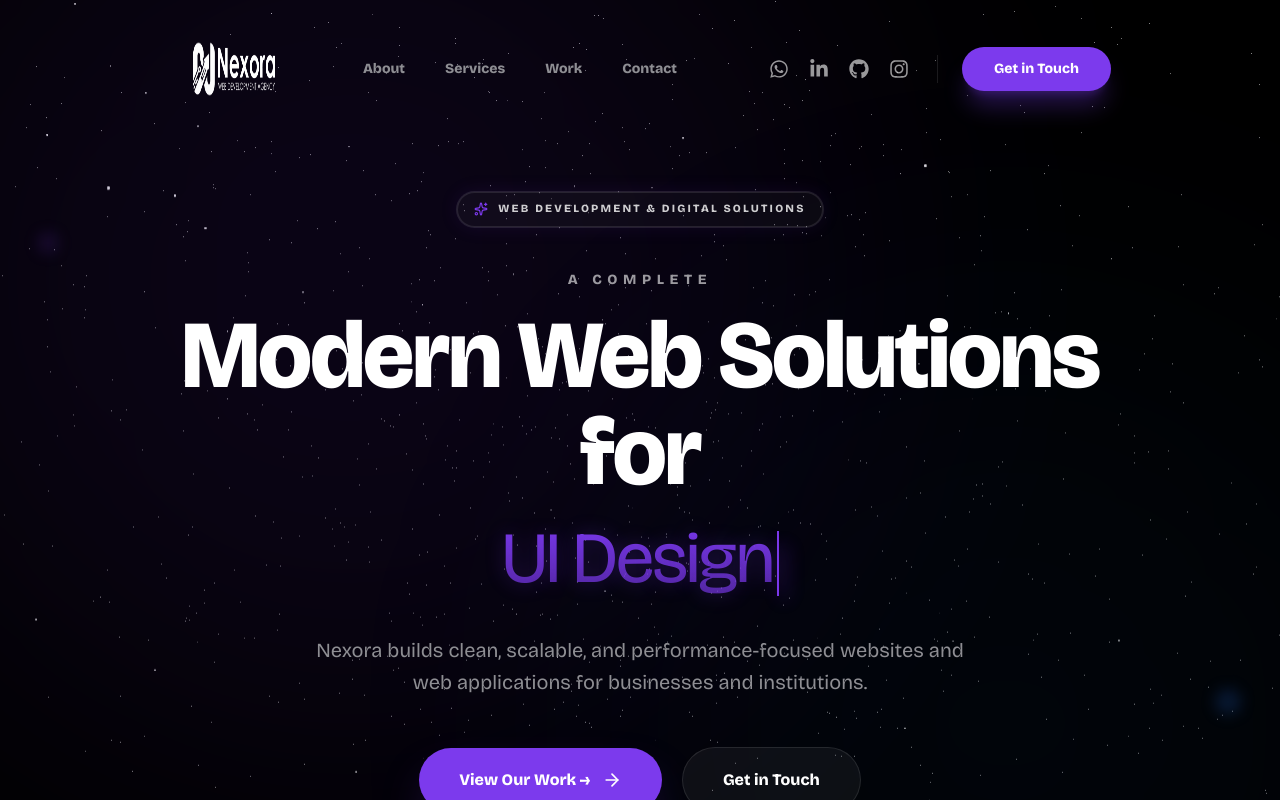
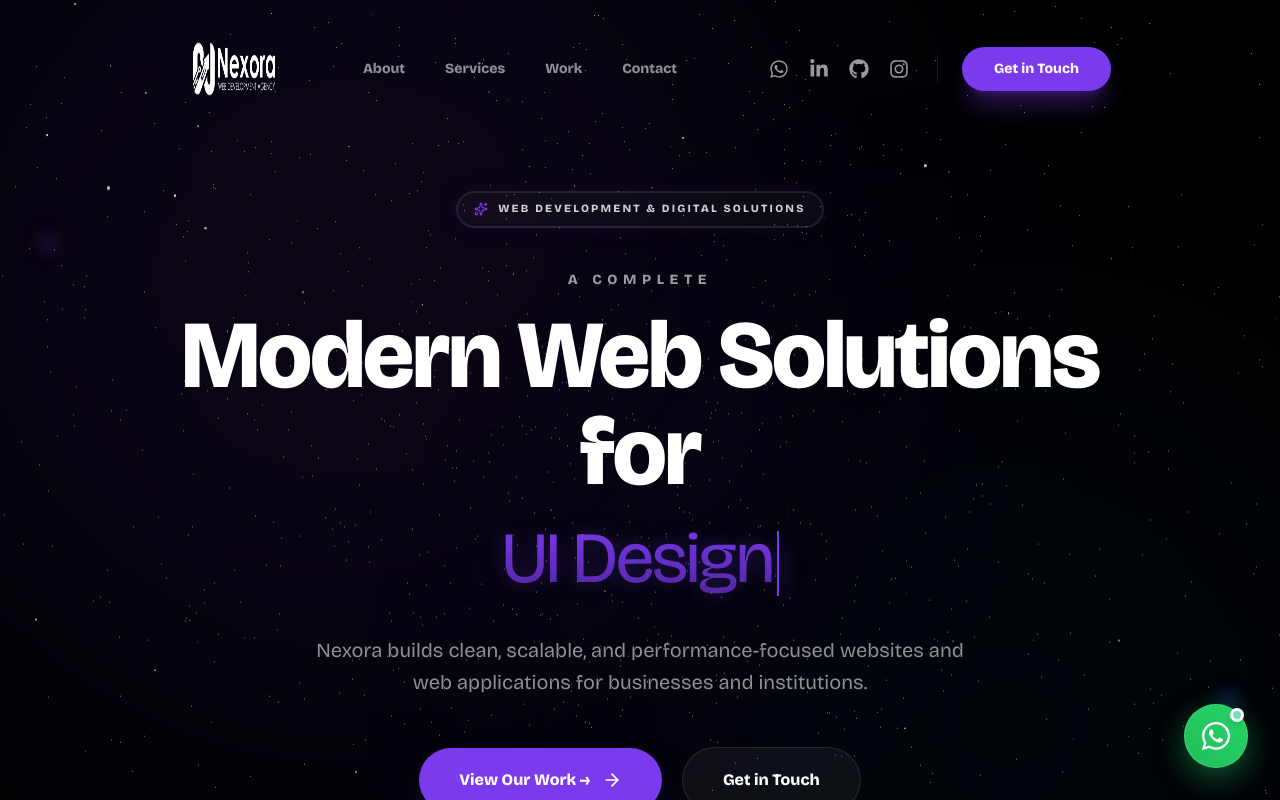
Before and after one commit to navaneethpv/nexora-agency, a Next.js app: page / in a window 1280 px wide. Shown: the top 800 px of the page. Built offline with nearby package versions, Linux system fonts and the light colour scheme.

Commit message:
feat: Add a floating WhatsApp component and integrate it into the main page.

```diff
--- a/src/app/page.tsx
+++ b/src/app/page.tsx
@@ -13,6 +13,7 @@ import FAQ from "@/components/FAQ";
 import Footer from "@/components/Footer";
 import ScrollReveal from "@/components/ScrollReveal";
 import ShinyText from "@/components/ShinyText";
+import FloatingWhatsApp from "@/components/FloatingWhatsApp";
 import Image from "next/image";
 import { ExternalLink } from "lucide-react";
 import { FaReact, FaNodeJs, FaFigma } from "react-icons/fa";
@@ -244,6 +245,7 @@ export default function Home() {
         <FAQ />
       </ScrollReveal>
       <Footer />
+      <FloatingWhatsApp />
     </main>
   );
 }
--- /dev/null
+++ b/src/components/FloatingWhatsApp.tsx
@@ -0,0 +1,41 @@
+"use client";
+import { motion } from "framer-motion";
+import { FaWhatsapp } from "react-icons/fa";
+
+export default function FloatingWhatsApp() {
+    return (
+        <motion.a
+            href="https://wa.me/your-number"
+            target="_blank"
+            rel="noopener noreferrer"
+            initial={{ opacity: 0, scale: 0, y: 20 }}
+            animate={{ opacity: 1, scale: 1, y: 0 }}
+            whileHover={{ scale: 1.1 }}
+            whileTap={{ scale: 0.9 }}
+            className="fixed bottom-8 right-8 z-100 group"
+        >
+            <div className="relative">
+                {/* Glow Effect */}
+                <div className="absolute inset-0 bg-emerald-500/40 blur-2xl rounded-full opacity-0 group-hover:opacity-100 transition-opacity duration-500" />
+
+                {/* Main Button */}
+                <div className="relative w-14 h-14 md:w-16 md:h-16 bg-[#25D366] rounded-full flex items-center justify-center shadow-[0_10px_30px_rgba(37,211,102,0.4)] border border-white/10 overflow-hidden">
+                    <div className="absolute inset-0 bg-linear-to-tr from-black/10 to-transparent" />
+                    <FaWhatsapp className="w-7 h-7 md:w-8 md:h-8 text-white relative z-10" />
+                </div>
+
+                {/* Status indicator */}
+                <div className="absolute top-1 right-1 w-3.5 h-3.5 bg-white rounded-full flex items-center justify-center shadow-md">
+                    <div className="w-2 h-2 bg-emerald-500 rounded-full animate-pulse" />
+                </div>
+
+                {/* Hover Label */}
+                <div className="absolute right-full mr-4 top-1/2 -translate-y-1/2 hidden md:block opacity-0 group-hover:opacity-100 transition-all duration-300 pointer-events-none">
+                    <div className="bg-black/80 backdrop-blur-md border border-white/10 px-4 py-2 rounded-2xl whitespace-nowrap shadow-2xl">
+                        <span className="text-white text-sm font-bold tracking-tight">Chat with us</span>
+                    </div>
+                </div>
+            </div>
+        </motion.a>
+    );
+}
```
